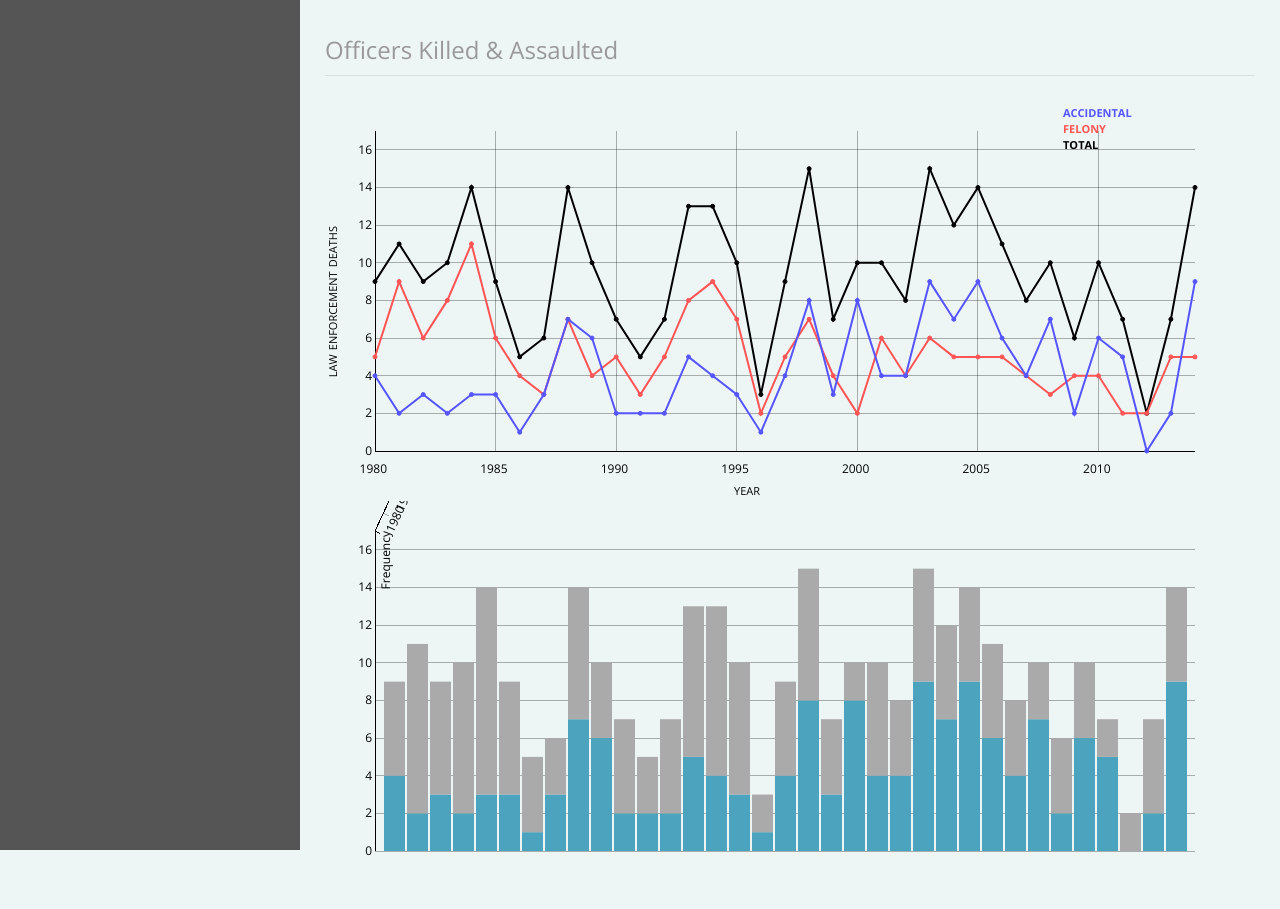
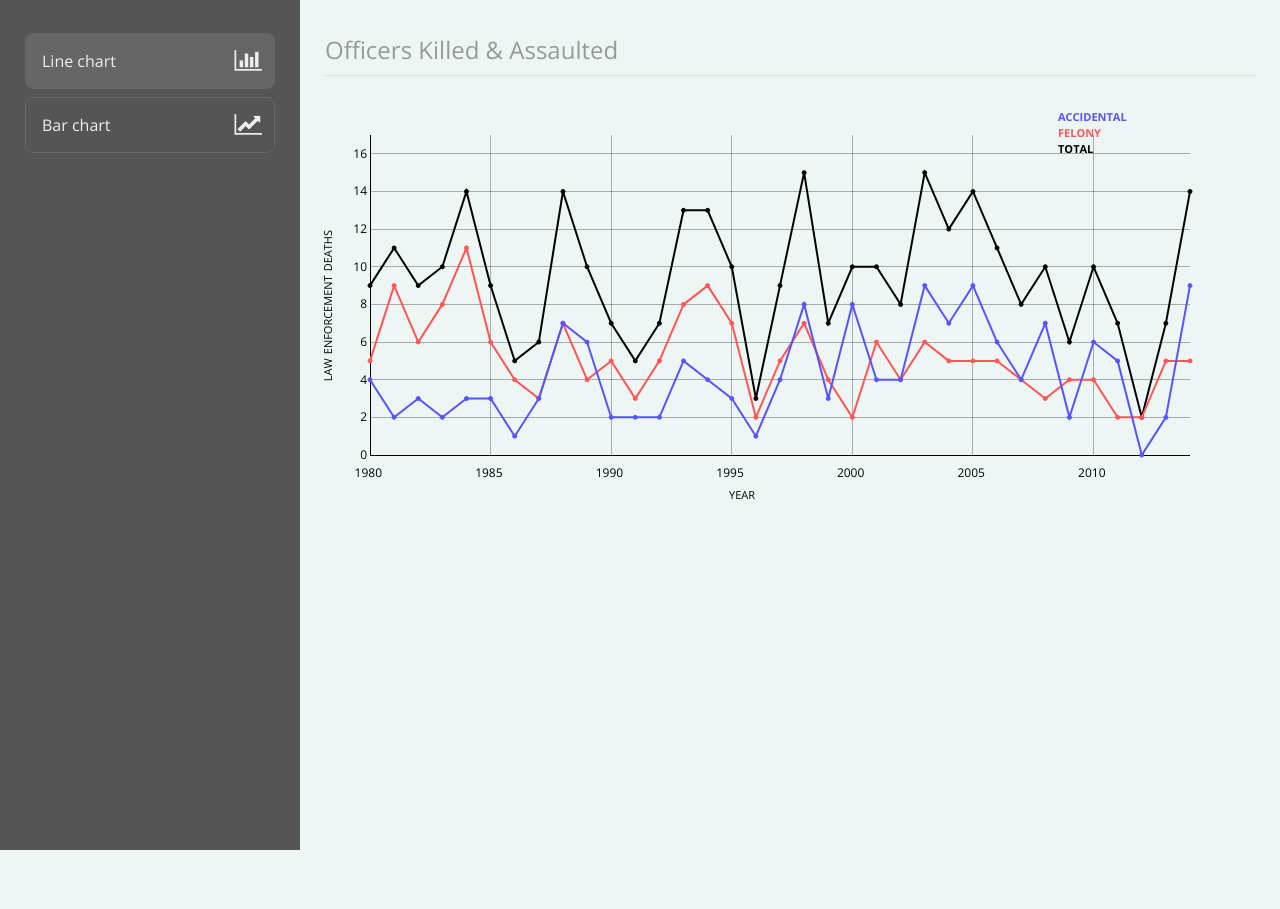
Before and after one commit to glredig/officersdata, a plain HTML site: page index.html in a window 1280 px wide. After the commit the page ends 800 px from the top, so only its background shows below. Drawn offline with nearby package versions, Linux system fonts and the light colour scheme.

Commit message:
Added show/hide functionality between charts

```diff
--- a/index.html
+++ b/index.html
@@ -3,17 +3,23 @@
   <head>
     <link rel="stylesheet" type="text/css" href="officers_main.css">
     <link href='https://fonts.googleapis.com/css?family=Open+Sans:400,300,300italic,400italic,700' rel='stylesheet' type='text/css'>
+    <link href='https://cdnjs.cloudflare.com/ajax/libs/font-awesome/4.4.0/css/font-awesome.css' rel='stylesheet' type='text/css'>
     <script src="https://cdnjs.cloudflare.com/ajax/libs/d3/3.5.6/d3.min.js"></script>
-    <script src="http://dimplejs.org/dist/dimple.v2.1.6.min.js"></script>
+
   </head>
   <body>
     <div id="left_nav_wrapper">
+      <ul>
+        <li id='line_chart_link' class='chart_select active'>Line chart <i class='fa fa-bar-chart'></i></li>
+        <li id='bar_chart_link' class='chart_select'>Bar chart <i class='fa fa-line-chart'></i></li>
+      </ul>
     </div>
     <div id="content_wrapper">
       <h1>Officers Killed & Assaulted</h1>
-      <div id="area_chart"></div>
-      <div id="bar_chart"></div>
+      <div id="line_chart" class='chart'></div>
+      <div id="bar_chart" class='chart' style='opacity: 0.0;'></div>
     </div>
     <script src="lea_deaths.js"></script>
+    <script src="selection.js"></script>
   </body>
 </html>
--- a/lea_deaths.js
+++ b/lea_deaths.js
@@ -18,7 +18,7 @@
     var height = total_height - margins.top - margins.bottom;
     var width = total_width - margins.left - margins.right;
 
-    var svg = d3.select('#area_chart').append('svg')
+    var svg = d3.select('#line_chart').append('svg')
       .attr('width', total_width)
       .attr('height', total_height);
 
@@ -246,20 +246,25 @@
         .attr("class", "x axis")
         .attr("transform", "translate(0," + height + ")")
         .call(x_barAxis)
-        .style("text-anchor", "end")
+        .selectAll("text")
+            .style("text-anchor", "end")
             .attr("dx", "-.8em")
             .attr("dy", ".15em")
             .attr("transform", "rotate(-65)" );
 
+
     svg_bar.append("g")
         .attr("class", "y axis")
         .call(yAxis)
-        .append("text")
+
+    svg_bar.append("text")
+        .attr('class', 'y_label')
         .attr("transform", "rotate(-90)")
-        .attr("y", 6)
-        .attr("dy", ".71em")
+        .attr("x", -(height + margins.top) / 2 + 70 )
+        .attr('y', -50)
+        .attr("dy", ".75em")
         .style("text-anchor", "end")
-        .text("Frequency");
+        .text("law enforcement deaths");
 
     svg_bar.selectAll(".bar")
         .data(data)
@@ -278,6 +283,19 @@
         .attr("width", x_bar.rangeBand())
         .attr("y", function(d) { return y(d.kills); })
         .attr("height", function(d) { return height - y(d.killsfel); });
+
+    svg_bar.append('text')
+      .attr('class', 'legend_felony')
+      .attr('x', (width * .9))
+      .attr('y', (height * .1))
+      .style('fill', '#aaaaaa')
+      .text('felony')
+
+    svg_bar.append('text')
+      .attr('class', 'legend_total')
+      .attr('x', (width * .9))
+      .attr('y', (height * .15))
+      .style('fill', '#4ca3bd')
+      .text('accidental')
   });
-
 })();
--- a/officers_main.css
+++ b/officers_main.css
@@ -1,8 +1,11 @@
 * {
   margin: 0;
   padding: 0;
+  font-family: "Open Sans", arial, sans-serif;
+}
+
+body {
   background-color: #EEF5F5;
-  font-family: "Open Sans", arial, sans-serif;
 }
 
 #left_nav_wrapper {
@@ -14,9 +17,39 @@
   color: #f0f0f0;
 }
 
+#left_nav_wrapper > ul {
+  list-style-type: none;
+}
+
+#left_nav_wrapper > ul > li {
+  margin-top: .5em;
+  display: block;
+  border: 1px solid #666666;
+  color: #eeeeee;
+  background-color: transparent;
+  padding: 1em;
+  border-radius: .5em;
+  cursor: pointer;
+  position: relative;
+  transition: background-color 0.4s ease;
+}
+
+#left_nav_wrapper > ul > li:hover,
+#left_nav_wrapper > ul > li.active {
+  background-color: #666666;
+}
+
+#left_nav_wrapper > ul > li i {
+  position: absolute;
+  right: .5em;
+  top: .6em;
+  font-size: 1.5em;
+}
+
 #content_wrapper {
   margin-left: 300px;
   padding: 25px;
+  position: relative;
 }
 
 #content_wrapper h1 {
@@ -28,7 +61,14 @@
   text-align: left;
 }
 
-#area_chart {
+#content_wrapper .chart {
+  transition: opacity 0.5s ease;
+  position: absolute;
+  top: 80px;
+  left: 20px;
+}
+
+#line_chart {
   width: 600px;
   height: 400px;
   margin-top: 25px;
--- /dev/null
+++ b/selection.js
@@ -0,0 +1,31 @@
+(function() {
+  var link_els = document.getElementsByClassName('chart_select');
+
+  for (var i = 0, len = link_els.length; i < len; i++) {
+    link_els[i].addEventListener('click', function() {
+      var id = this.getAttribute('id');
+
+      switchToChart(id);
+    });
+  }
+
+  function switchToChart(id) {
+    var link_els = document.getElementsByClassName('chart_select'),
+        chart_els = document.getElementsByClassName('chart'),
+        link_id = id,
+        chart_id = id.split('_').slice(0, 2).join('_'),
+        link = document.getElementById(link_id),
+        chart = document.getElementById(chart_id);
+
+    for (var i = 0, len = link_els.length; i < len; i++) {
+      link_els[i].className = 'chart_select'; // Remove active class;
+    }
+
+    for (var j = 0, len = chart_els.length; j < len; j++) {
+      chart_els[j].style.opacity = '0.0'; // fade all out;
+    }
+
+    link.className += ' active';
+    chart.style.opacity = '1.0';
+  }
+})();
```
